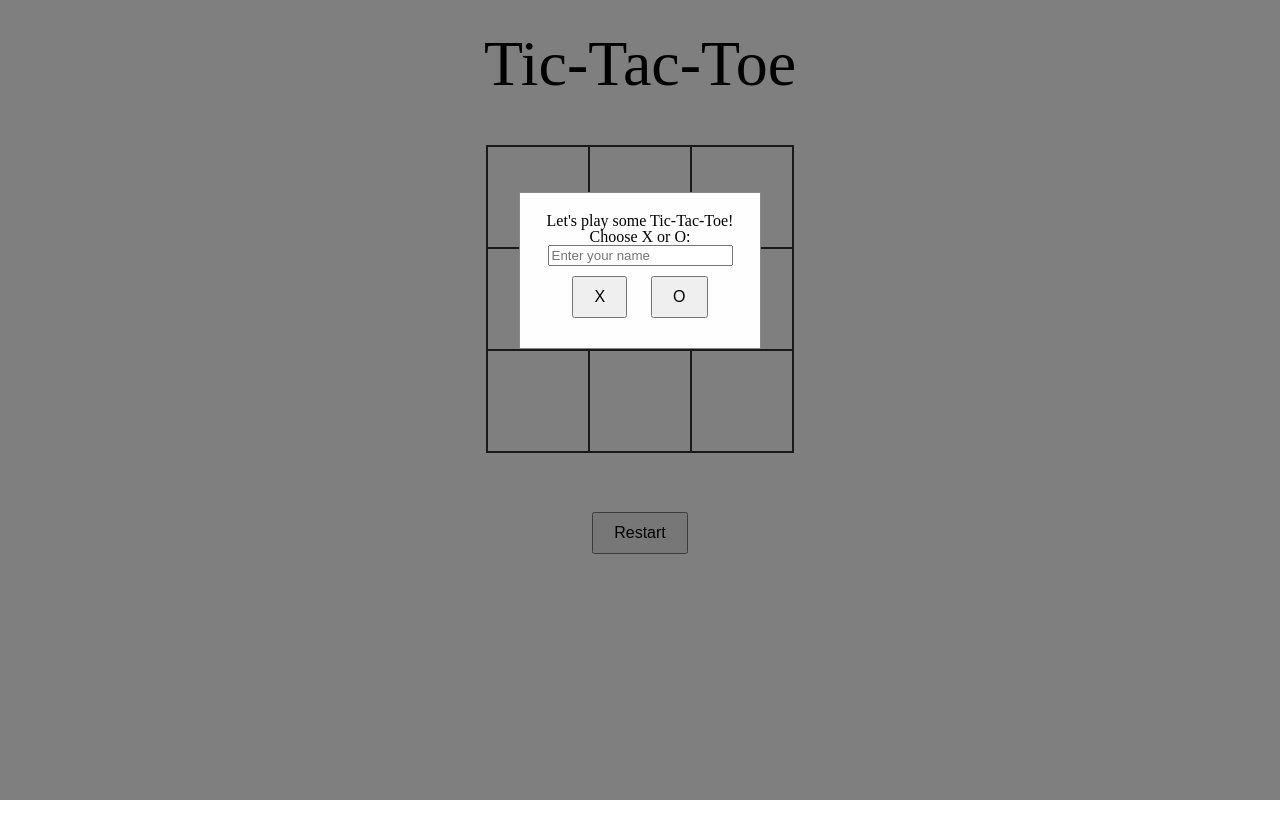
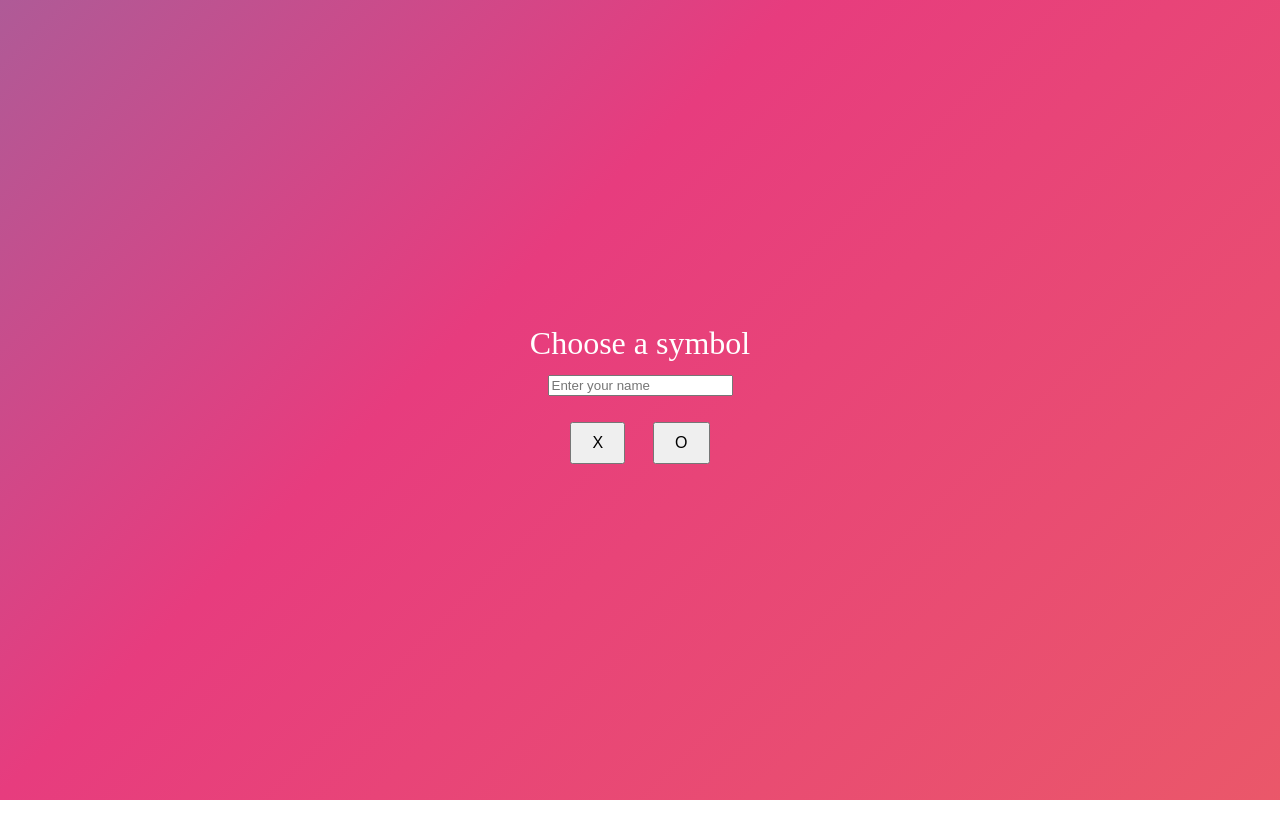
Before and after one commit to immonroe/tic-tac-toe, a plain HTML site: page index.html in a window 1280 px wide. After the commit the page ends 800 px from the top, so only its background shows below. Drawn offline with Linux system fonts and the light colour scheme.

Commit message:
Updated styling and added butons to container

```diff
--- a/index.html
+++ b/index.html
@@ -15,10 +15,13 @@
 
     <div id="modal" class="modal">
         <div class="modal-content">
-            <h2>Let's play some Tic-Tac-Toe!<br> Choose X or O:</h2>
+            <h2>Choose a symbol<br></h2>
             <input type="text" id="player-name" placeholder="Enter your name">
-            <button id="x-button">X</button>
-            <button id="o-button">O</button>
+            <div>
+                <button id="x-button">X</button>
+                <button id="o-button">O</button>
+            </div>
+
         </div>
     </div>
 
--- a/style.css
+++ b/style.css
@@ -1,8 +1,30 @@
+html, body {
+  width: 100%;
+  height:100%;
+  color: white;
+}
+
 body {
     font-family: "Arial", sans-serif;
     display: flex;
     align-items: center;
     flex-direction: column;
+    /* Gradient background */
+    background: linear-gradient(-45deg, #ee7752, #e73c7e, #23a6d5, #23d5ab);
+    background-size: 400% 400%;
+    animation: gradient 15s ease infinite;
+}
+
+@keyframes gradient {
+    0% {
+        background-position: 0% 50%;
+    }
+    50% {
+        background-position: 100% 50%;
+    }
+    100% {
+        background-position: 0% 50%;
+    }
   }
 
   section {
@@ -34,10 +56,11 @@ body {
     width: 100px;
     height: 100px;
     box-shadow: 0 0 0 1px #333333;
-    border: 1px solid #333333;
+    border: 1px solid white;
     cursor: pointer;
     line-height: 100px;
     font-size: 60px;
+    text-align: center;
   }
 
   /* Modal */
@@ -55,12 +78,32 @@ body {
   }
 
   .modal-content {
-    background-color: #fefefe;
-    margin: 15% auto;
-    padding: 20px;
-    border: 1px solid #888;
-    width: 200px;
+    display: flex;
+    justify-content: center;
+    align-items: center;
+    flex-direction: column;
+    background-color: none;
+    font-size: 2rem;
+    gap: 1rem;
     text-align: center;
+    height: 100%;
+    width: 100%;
+
+    background: linear-gradient(-45deg, #ee7752, #e73c7e, #23a6d5, #23d5ab);
+    background-size: 400% 400%;
+    animation: gradient 15s ease infinite;
+}
+
+@keyframes gradient {
+    0% {
+        background-position: 0% 50%;
+    }
+    50% {
+        background-position: 100% 50%;
+    }
+    100% {
+        background-position: 0% 50%;
+    }
   }
 
   button {
```
